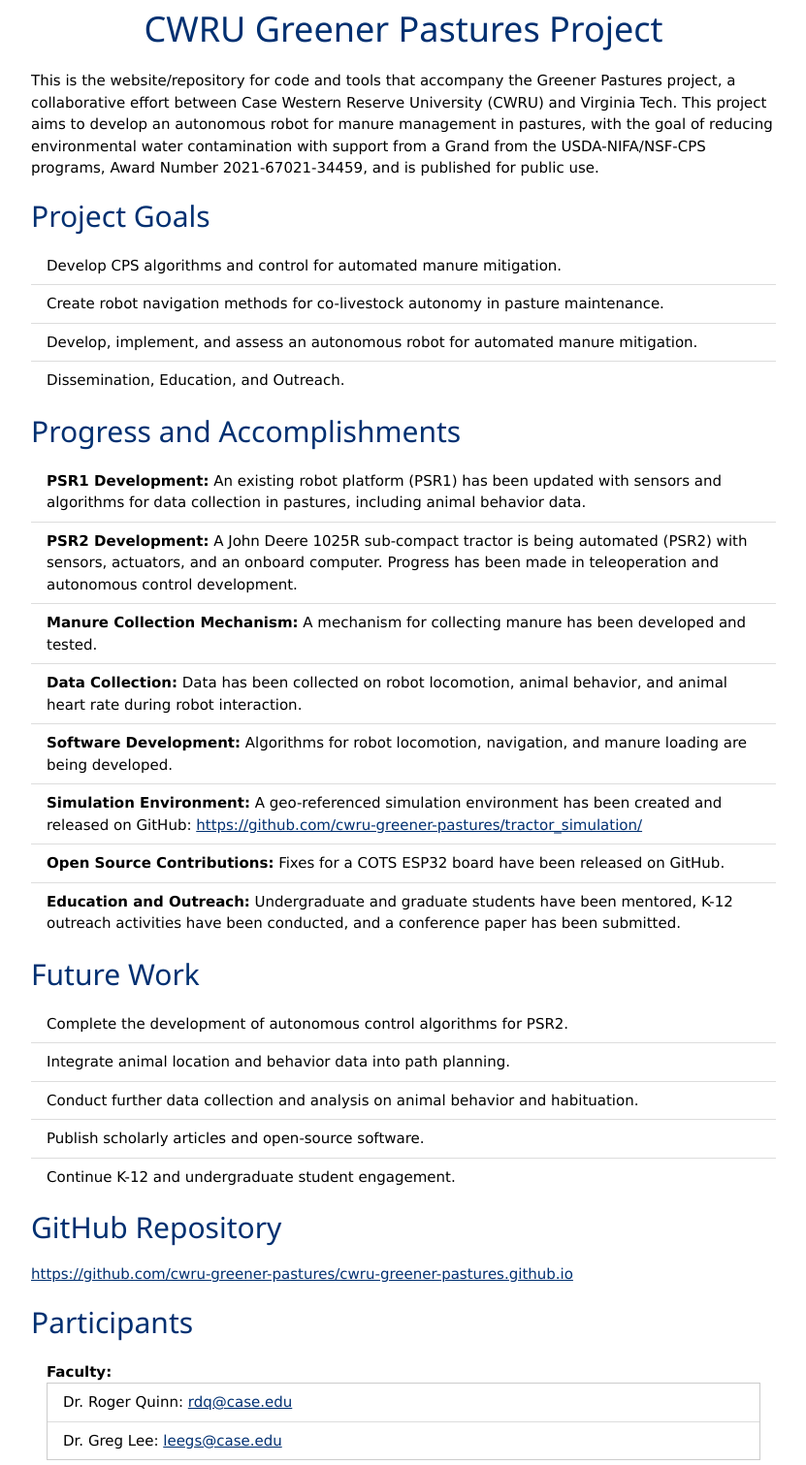
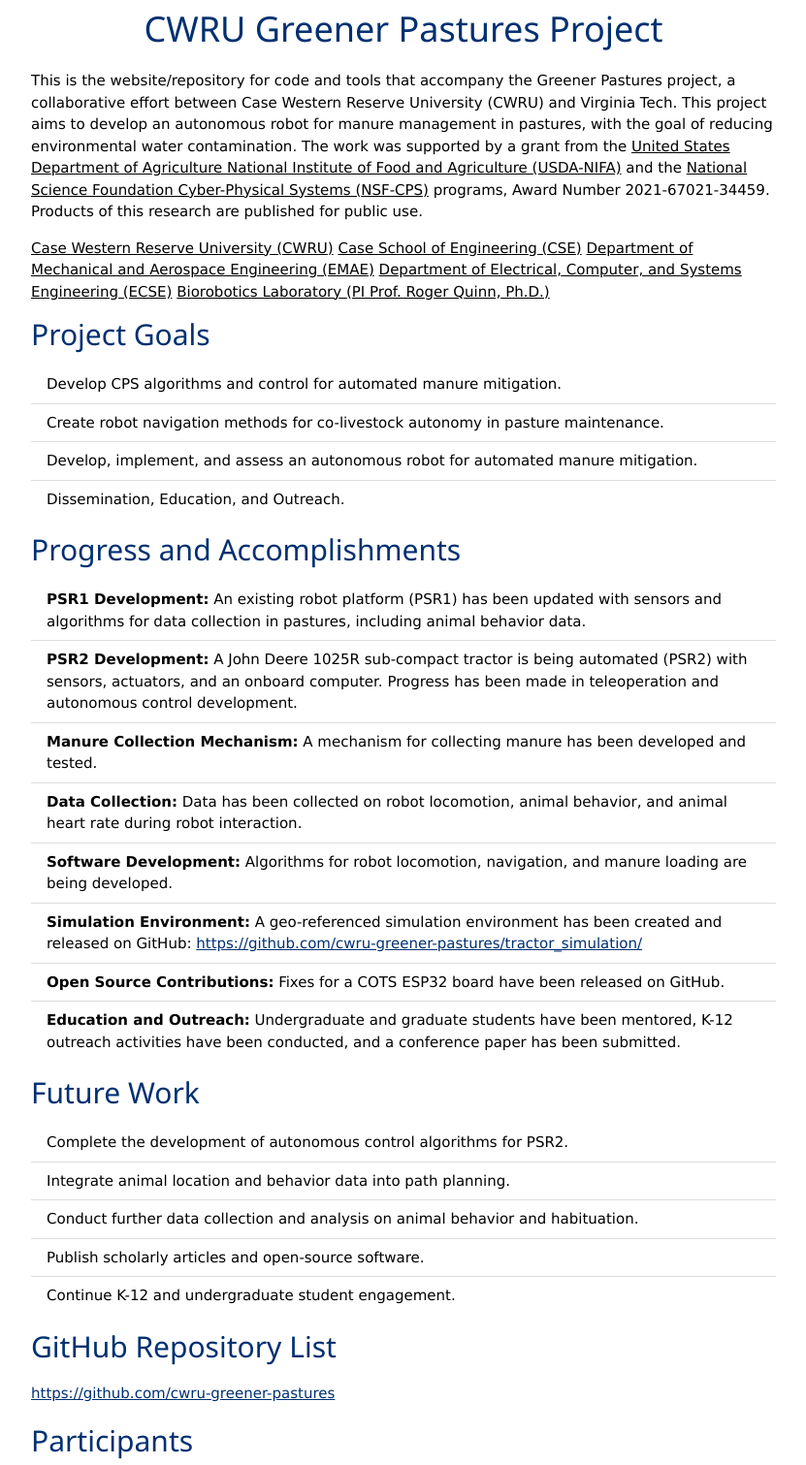
Before and after one commit to cwru-greener-pastures/cwru-greener-pastures.github.io, a plain HTML site: page index.html in a window 1280 px wide. Shown: the part 27-1538 px from the top of the page at 97% size, without its empty margins (224-1055 px from the left). Drawn offline with nearby package versions, Linux system fonts and the light colour scheme.

Commit message:
Update index.html with links and footer
Links to the funding organizations, etc., were added to the page.  A footer with a copyright statement was also added.

```diff
--- a/index.html
+++ b/index.html
@@ -23,9 +23,15 @@
 
     <h1 class="w3-center">CWRU Greener Pastures Project</h1>
 
-    <p>This is the website/repository for code and tools that accompany the Greener Pastures project, a collaborative effort between Case Western Reserve University (CWRU) and Virginia Tech. This project aims to develop an autonomous robot for manure management in pastures, with the goal of reducing environmental water contamination with support from a Grand from the USDA-NIFA/NSF-CPS programs, Award Number 2021-67021-34459, and is published for public use.</p>
+    <p>This is the website/repository for code and tools that accompany the Greener Pastures project, a collaborative effort between Case Western Reserve University (CWRU) and Virginia Tech. This project aims to develop an autonomous robot for manure management in pastures, with the goal of reducing environmental water contamination.  The work was supported by a grant from the <a href="https://www.nifa.usda.gov/">United States Department of Agriculture National Institute of Food and Agriculture (USDA-NIFA)</a> and the <a href="https://new.nsf.gov/funding/opportunities/cps-cyber-physical-systems">National Science Foundation Cyber-Physical Systems (NSF-CPS)</a> programs, Award Number 2021-67021-34459.  Products of this research are published for public use.</p>
 
-    <h2 >Project Goals</h2>
+    <a href="https://case.edu">Case Western Reserve University (CWRU)</a>
+    <a href="https://engineering.case.edu">Case School of Engineering (CSE)</a>
+    <a href="https://engineering.case.edu/mechanical-and-aerospace-engineering">Department of Mechanical and Aerospace Engineering (EMAE)</a>
+    <a href="https://engineering.case.edu/electrical-computer-and-systems-engineering">Department of Electrical, Computer, and Systems Engineering (ECSE)</a>
+    <a href="https://engineering.case.edu/research/labs/biologically-inspired-robotics">Biorobotics Laboratory (PI Prof. Roger Quinn, Ph.D.)</a>
+
+    <h2>Project Goals</h2>
     <ul class="w3-ul">
       <li>Develop CPS algorithms and control for automated manure mitigation.</li>
       <li>Create robot navigation methods for co-livestock autonomy in pasture maintenance.</li>
@@ -54,8 +60,8 @@
       <li>Continue K-12 and undergraduate student engagement.</li>
     </ul>
 
-    <h2>GitHub Repository</h2>
-    <p><a href="https://github.com/cwru-greener-pastures/cwru-greener-pastures.github.io" class="cwru-blue">https://github.com/cwru-greener-pastures/cwru-greener-pastures.github.io</a></p>
+    <h2>GitHub Repository List</h2>
+    <p><a href="https://github.com/cwru-greener-pastures" class="cwru-blue">https://github.com/cwru-greener-pastures</a></p>
 
     <h2>Participants</h2>
     <ul class="w3-ul">
@@ -96,5 +102,8 @@
 
   </div>
 
+  <footer>
+    <p class="w3-medium w3-text-grey">&copy; Copyright 2021-2024<br/>All rights reserved.</p>
+  </footer>
 </body>
 </html>
```
